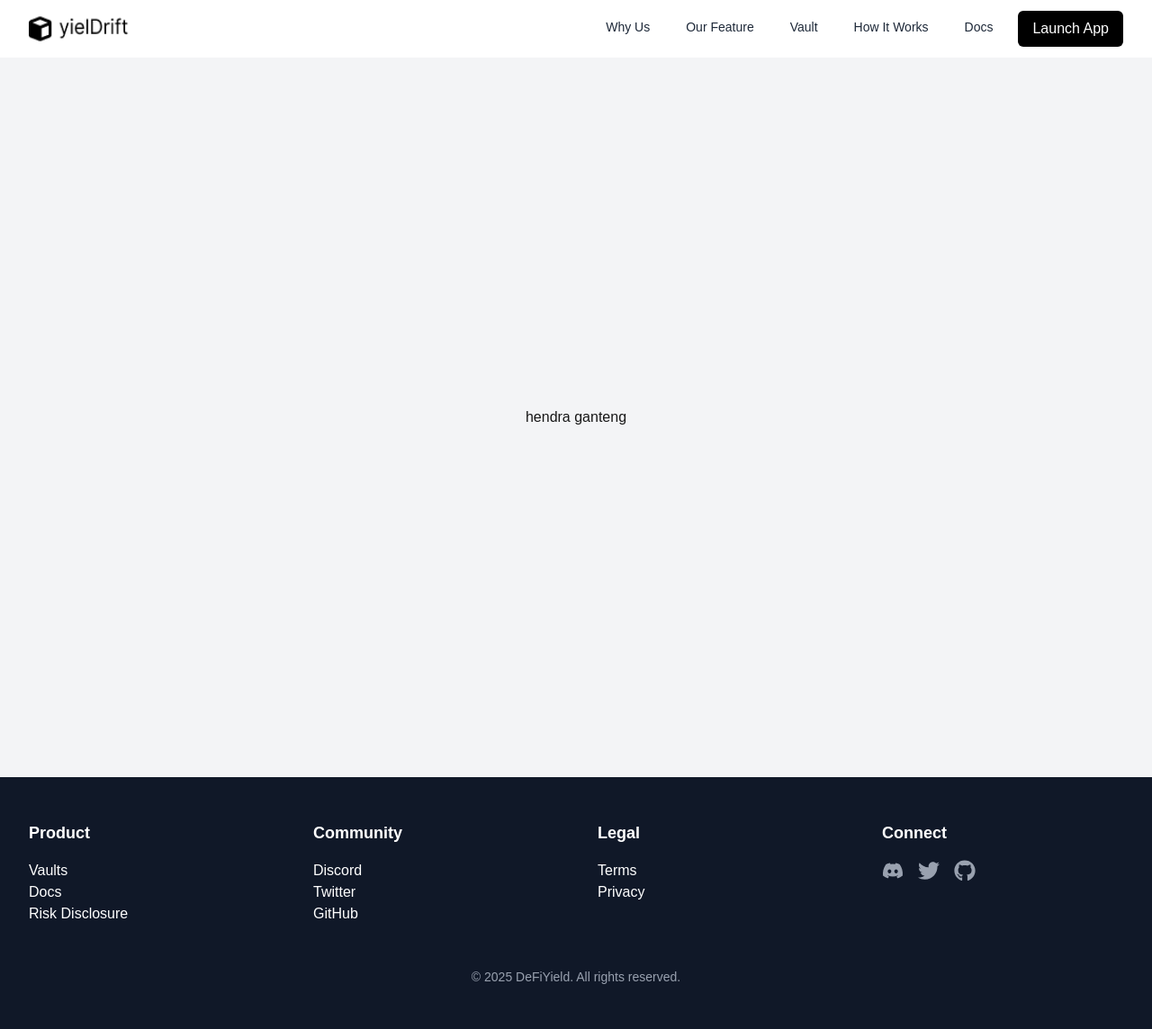
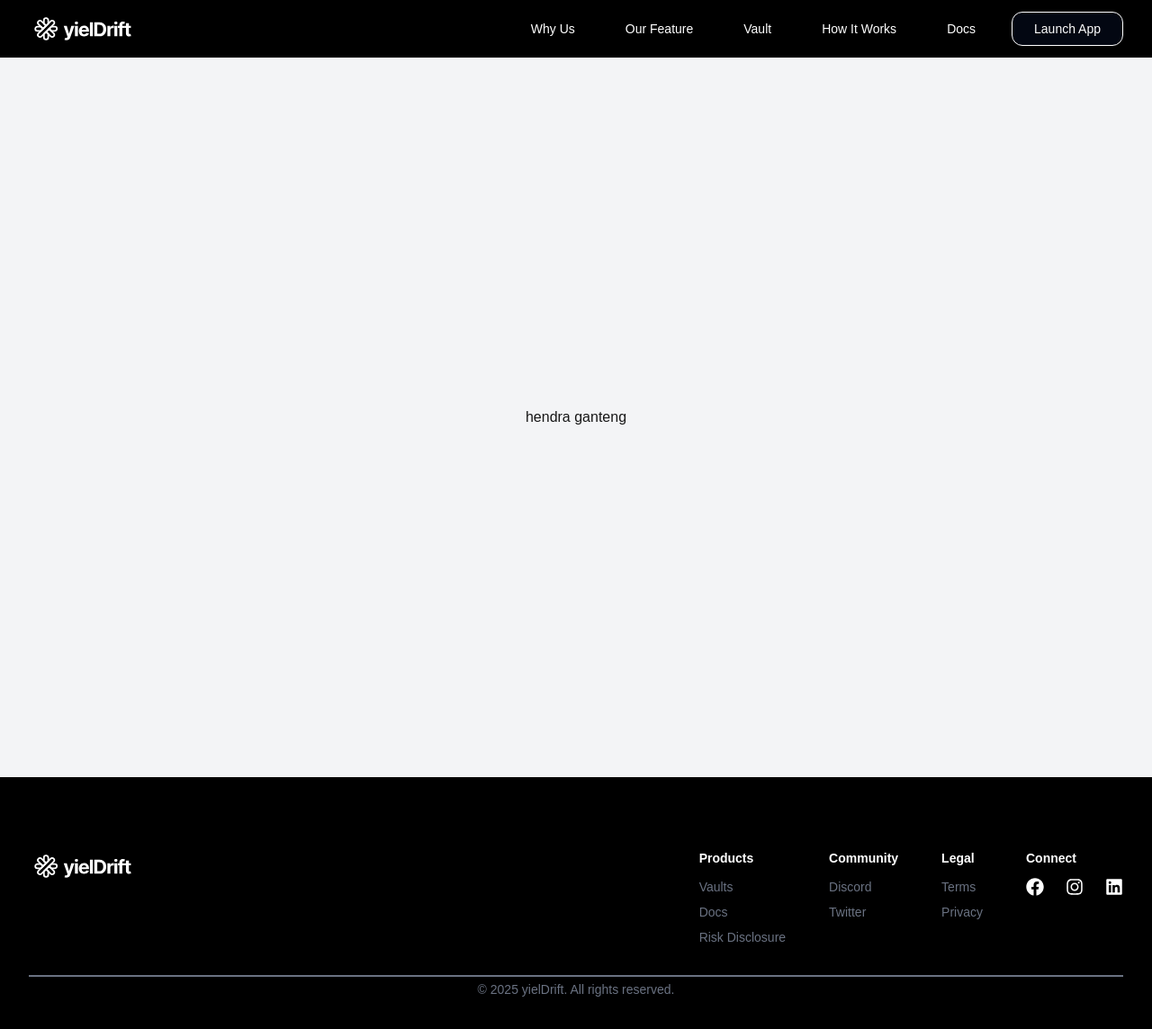
Before and after one commit to Lisk-Builder-Challenge/FE_, a Next.js app: page / in a window 1280 px wide. Shown: the whole page at 90% size. Built offline with nearby package versions, Linux system fonts and the light colour scheme.

Commit message:
feat: nambah header dan footer yang item

```diff
--- a/src/app/component/footer.tsx
+++ b/src/app/component/footer.tsx
@@ -1,60 +1,68 @@
 import React from 'react';
-import { FaDiscord, FaTwitter, FaGithub } from 'react-icons/fa';
+import Image from 'next/image';
+import { FaFacebook, FaInstagram, FaLinkedin } from 'react-icons/fa'; // Import icons
 
 const Footer = () => {
   return (
-    <footer className="bg-gray-900 text-white py-12">
-      <div className="max-w-7xl mx-auto px-4 sm:px-6 lg:px-8">
-        <div className="grid grid-cols-1 md:grid-cols-4 gap-12">
-          {/* Product Section */}
-          <div>
-            <h3 className="text-lg font-semibold mb-4">Product</h3>
-            <ul>
+    <footer className="bg-black text-white py-12"> {/* Increased padding to make footer taller */}
+      <div className="max-w-7xl mx-auto px-6 lg:px-8 -mb-5">
+        <div className="flex justify-between items-start border-b-2 border-gray-500 pb-8 mt-8 -mb-29"> {/* Updated border to gray */}
+          {/* Logo Section */}
+          <div className="flex-shrink-0">
+            <Image
+              src="/Logo.svg"
+              alt="Logo"
+              width={120}
+              height={40}
+              className="object-contain"
+            />
+          </div>
+
+          {/* Navigation Sections */}
+          <div className="flex space-x-12">
+            <div className="space-y-3">
+              <h4 className="text-sm font-semibold">Products</h4>
+              <ul className="space-y-2 text-sm text-gray-500">
                 <li><a href="#" className="hover:text-gray-400">Vaults</a></li>
                 <li><a href="#" className="hover:text-gray-400">Docs</a></li>
                 <li><a href="#" className="hover:text-gray-400">Risk Disclosure</a></li>
               </ul>
             </div>
-
-          {/* Community Section */}
-          <div>
-            <h3 className="text-lg font-semibold mb-4">Community</h3>
-            <ul>
+            <div className="space-y-3">
+              <h4 className="text-sm font-semibold">Community</h4>
+              <ul className="space-y-2 text-gray-500 text-sm">
                 <li><a href="#" className="hover:text-gray-400">Discord</a></li>
                 <li><a href="#" className="hover:text-gray-400">Twitter</a></li>
-              <li><a href="#" className="hover:text-gray-400">GitHub</a></li>
               </ul>
             </div>
-
-          {/* Legal Section */}
-          <div>
-            <h3 className="text-lg font-semibold mb-4">Legal</h3>
-            <ul>
+            <div className="space-y-3">
+              <h4 className="text-sm font-semibold">Legal</h4>
+              <ul className="space-y-2 text-sm text-gray-500">
                 <li><a href="#" className="hover:text-gray-400">Terms</a></li>
                 <li><a href="#" className="hover:text-gray-400">Privacy</a></li>
               </ul>
             </div>
-
-          {/* Connect Section */}
-          <div>
-            <h3 className="text-lg font-semibold mb-4">Connect</h3>
-            <div className="flex space-x-4">
-              <a href="#" className="text-gray-400 hover:text-white">
-                <FaDiscord className="h-6 w-6" />
+            <div className="space-y-3">
+              <h4 className="text-sm font-semibold">Connect</h4>
+              <div className="flex space-x-6 text-xl">
+                {/* Social media icons */}
+                <a href="#" className="text-white hover:text-gray-400">
+                  <FaFacebook />
                 </a>
-              <a href="#" className="text-gray-400 hover:text-white">
-                <FaTwitter className="h-6 w-6" />
+                <a href="#" className="text-white hover:text-gray-400">
+                  <FaInstagram />
                 </a>
-              <a href="#" className="text-gray-400 hover:text-white">
-                <FaGithub className="h-6 w-6" />
+                <a href="#" className="text-white hover:text-gray-400">
+                  <FaLinkedin />
                 </a>
               </div>
             </div>
           </div>
+        </div>
 
-        {/* Copyright */}
-        <div className="mt-12 text-center text-sm text-gray-400">
-          <p>© 2025 DeFiYield. All rights reserved.</p>
+        {/* Footer Bottom Text */}
+        <div className="text-center text-sm mt-30 text-gray-500"> {/* Adjusted color for the copyright text */}
+          <p>© 2025 yielDrift. All rights reserved.</p>
         </div>
       </div>
     </footer>
--- a/src/app/component/header.tsx
+++ b/src/app/component/header.tsx
@@ -3,38 +3,39 @@ import Image from 'next/image';
 
 const Header = () => {
   return (
-    <header className="bg-white shadow-md">
-      <div className="max-w-7xl mx-auto px-2 sm:px-6 lg:px-8">
+    <header className="bg-black shadow-md">
+      <div className="max-w-7xl mx-auto px-4 sm:px-6 lg:px-8">
         <div className="relative flex items-center justify-between h-16">
           {/* Logo Section */}
           <div className="flex-shrink-0">
             <Image
-              src="/logoAtas.png" // Ganti dengan path logo Anda
+              src="/Logo.svg"
               alt="Logo"
-              width={100}
-              height={100}
-              className="h-8 w-32"
+              width={120}
+              height={40}
+              className="object-contain"
             />
           </div>
 
           {/* Navigation Section */}
-          <div className="ml-auto flex space-x-4">
-            <a href="#" className="text-gray-800 hover:bg-gray-700 hover:text-white px-3 py-2 rounded-md text-sm font-medium">
+          <div className="ml-auto flex items-center space-x-6">
+            <a href="#" className="text-white hover:bg-gray-700 hover:text-white px-4 py-2 rounded-md text-sm font-medium">
               Why Us
             </a>
-            <a href="#" className="text-gray-800 hover:bg-gray-700 hover:text-white px-3 py-2 rounded-md text-sm font-medium">
+            <a href="#" className="text-white hover:bg-gray-700 hover:text-white px-4 py-2 rounded-md text-sm font-medium">
               Our Feature
             </a>
-            <a href="#" className="text-gray-800 hover:bg-gray-700 hover:text-white px-3 py-2 rounded-md text-sm font-medium">
+            <a href="#" className="text-white hover:bg-gray-700 hover:text-white px-4 py-2 rounded-md text-sm font-medium">
               Vault
             </a>
-            <a href="#" className="text-gray-800 hover:bg-gray-700 hover:text-white px-3 py-2 rounded-md text-sm font-medium">
+            <a href="#" className="text-white hover:bg-gray-700 hover:text-white px-4 py-2 rounded-md text-sm font-medium">
               How It Works
             </a>
-            <a href="#" className="text-gray-800 hover:bg-gray-700 hover:text-white px-3 py-2 rounded-md text-sm font-medium">
+            <a href="#" className="text-white hover:bg-gray-700 hover:text-white px-4 py-2 rounded-md text-sm font-medium">
               Docs
             </a>
-            <button className="bg-black text-white px-4 py-2 rounded-md">
+            {/* Launch App Button */}
+            <button className="bg-gray-950 text-white border-1 border-white px-6 py-2 rounded-xl text-sm font-medium hover:bg-gray-800">
               Launch App
             </button>
           </div>
--- a/src/app/globals.css
+++ b/src/app/globals.css
@@ -1,7 +1,7 @@
 @import "tailwindcss";
 
 :root {
-  --background: #ffffff;
+  --background: #000000;
   --foreground: #171717;
 }
 
```
Also changed, not shown: public/Logo.png (added), public/Logo.svg (added). Lines whose indentation alone changed are shown as unchanged.
